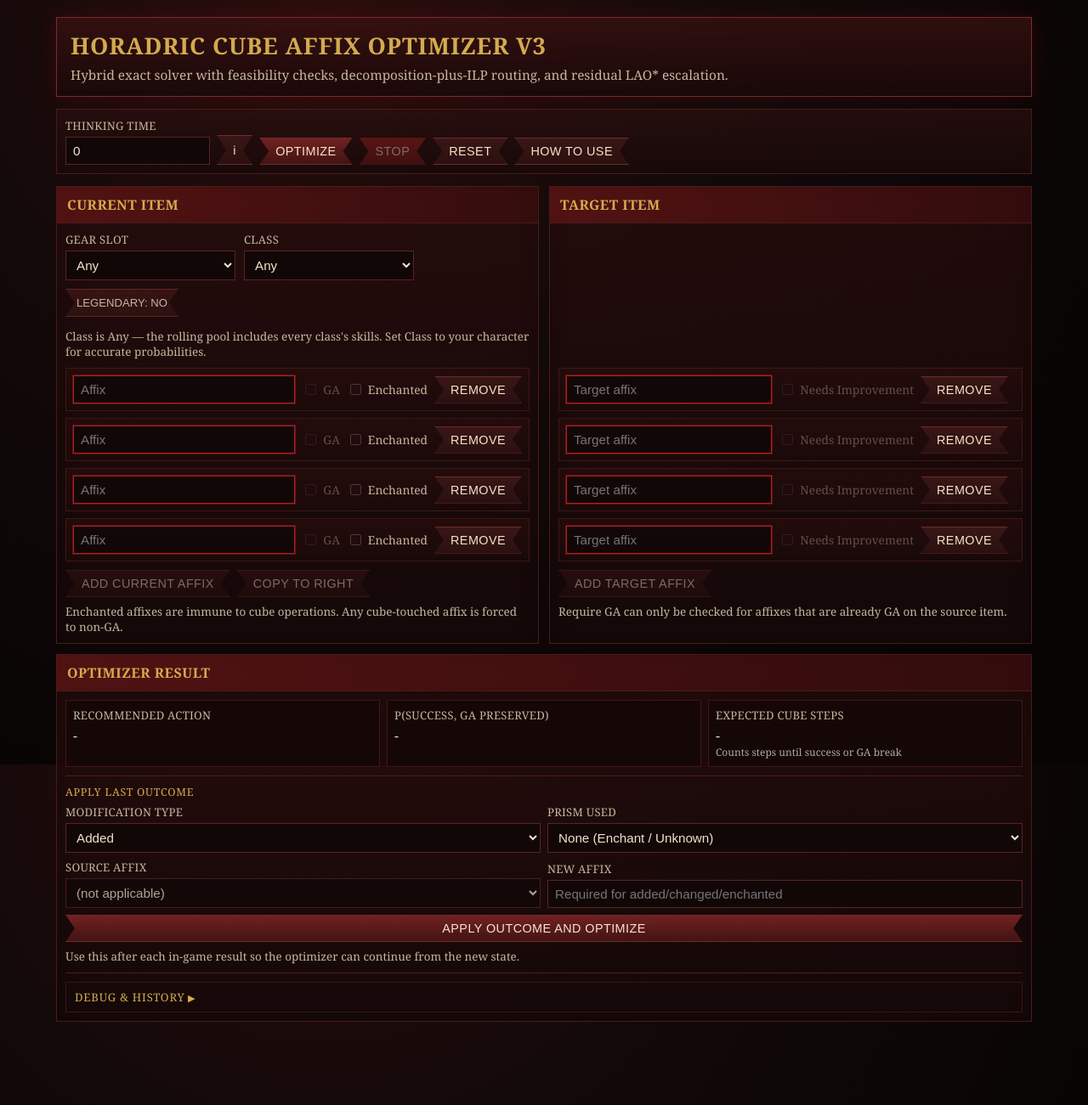
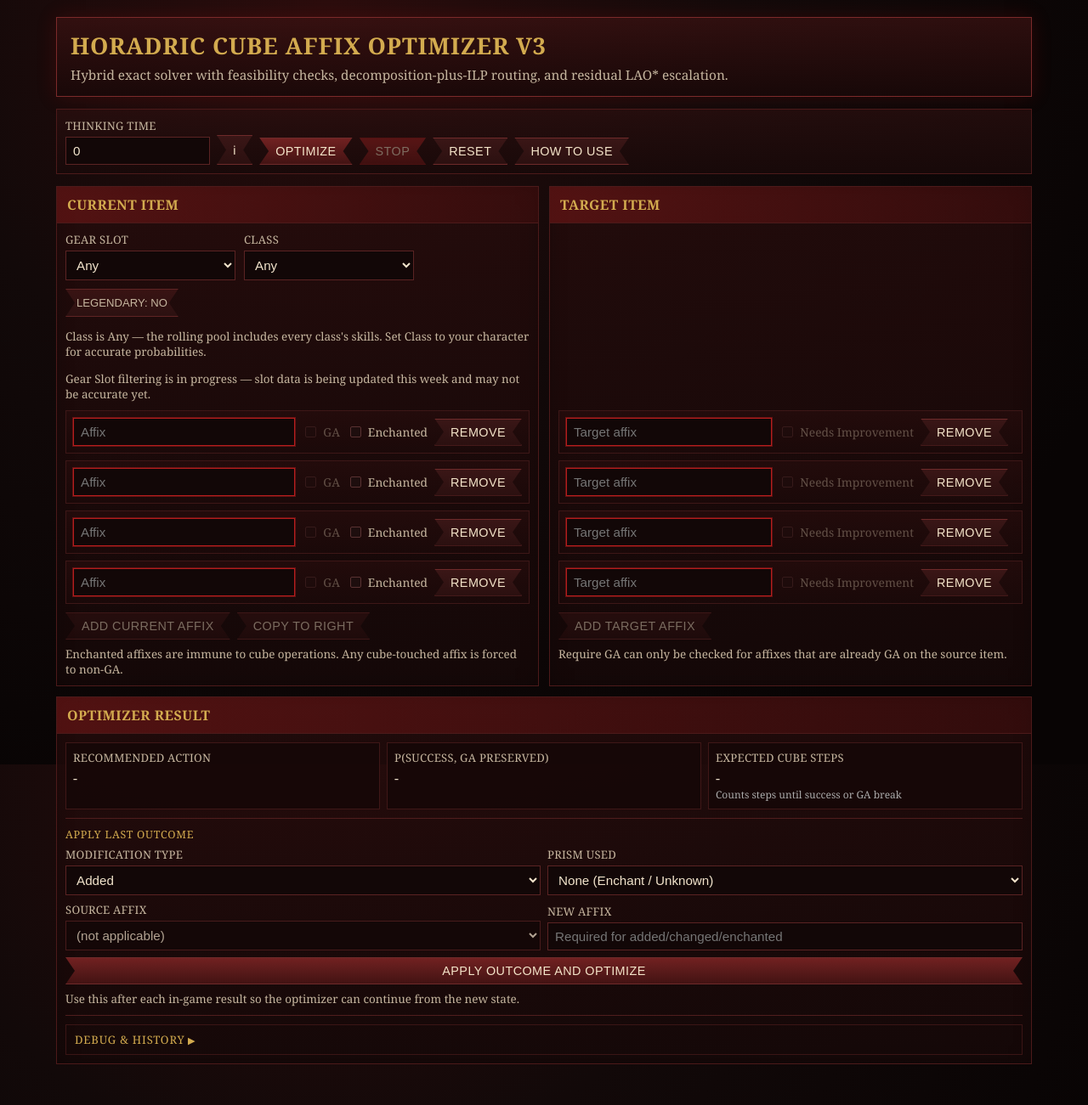
Before and after one commit to slaymaker1907/slaymaker1907.github.io, a Jekyll site: the page built from d4cubeoptim/index.html, in a window 1280 px wide. Shown: the whole page at 85% size. Built offline with Jekyll 4.4.1, drawn with Linux system fonts in a browser that asks for light colours; before the commit the page ends 1251 px from its top, so only the background shows below that.

Commit message:
Add warning about non-Any item type
Co-Authored-By: Claude Haiku 4.5 <noreply@anthropic.com>

```diff
--- a/d4cubeoptim/index.html
+++ b/d4cubeoptim/index.html
@@ -633,6 +633,9 @@ permalink: /d4cubeoptim/
 						<button id="legendary-toggle" class="toggle">Legendary: No</button>
 						<p id="class-any-warning" class="legend" style="display:none; flex-basis: 100%; margin: 4px 0 0;">
 							Class is Any — the rolling pool includes every class's skills. Set Class to your character for accurate probabilities.
+						</p>
+						<p id="gear-slot-warning" class="legend" style="display:none; flex-basis: 100%; margin: 4px 0 0;">
+							Gear Slot filtering is in progress — slot data is being updated this week and may not be accurate yet.
 						</p>
 					</div>
 
@@ -973,6 +976,7 @@ permalink: /d4cubeoptim/
 			gearSlot: document.getElementById("gear-slot"),
 			characterClass: document.getElementById("character-class"),
 			classAnyWarning: document.getElementById("class-any-warning"),
+			gearSlotWarning: document.getElementById("gear-slot-warning"),
 			legendaryToggle: document.getElementById("legendary-toggle"),
 
 			currentAffixes: document.getElementById("current-affixes"),
```
Also changed, not shown: other parts of d4cubeoptim/index.html (+4 -0 lines).
